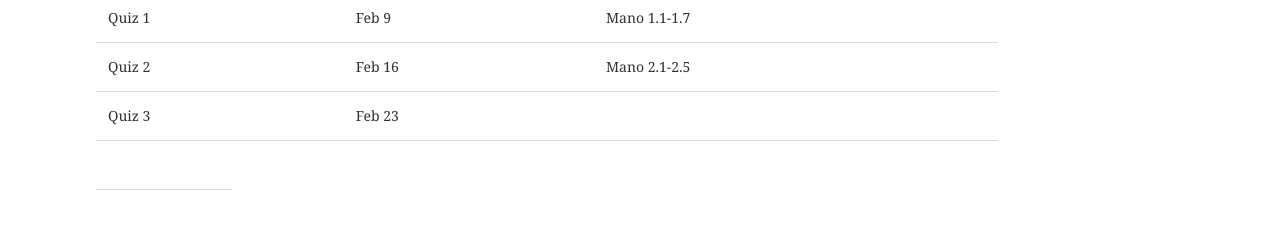
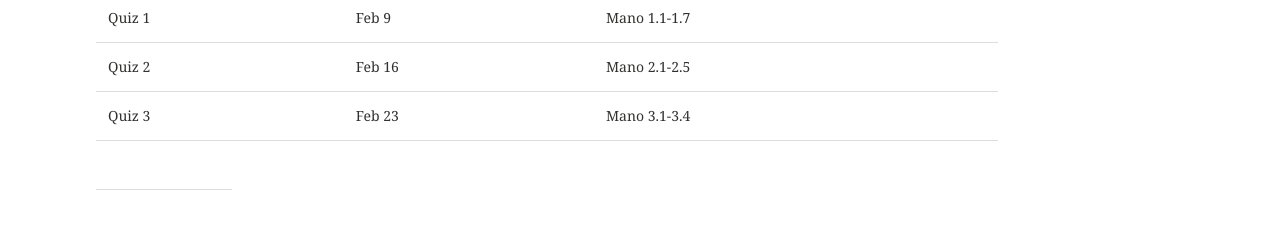
Before and after one commit to enee244/enee244.github.io, a Jekyll site: the page built from quizzes/index.md, in a window 1280 px wide. Shown: the part 586-815 px from the top of the page. Built offline with Jekyll 4.4.1, drawn with Linux system fonts in a browser that asks for light colours.

Commit message:
Added section numbers to Quiz 3

```diff
--- a/quizzes/index.md
+++ b/quizzes/index.md
@@ -13,4 +13,4 @@ Quiz #     | Date        | Chapter(s)
 ---------- | ----------- | --------
 Quiz 1     | Feb 9       | Mano 1.1-1.7
 Quiz 2     | Feb 16      | Mano 2.1-2.5
-Quiz 3     | Feb 23      |
+Quiz 3     | Feb 23      | Mano 3.1-3.4
```
